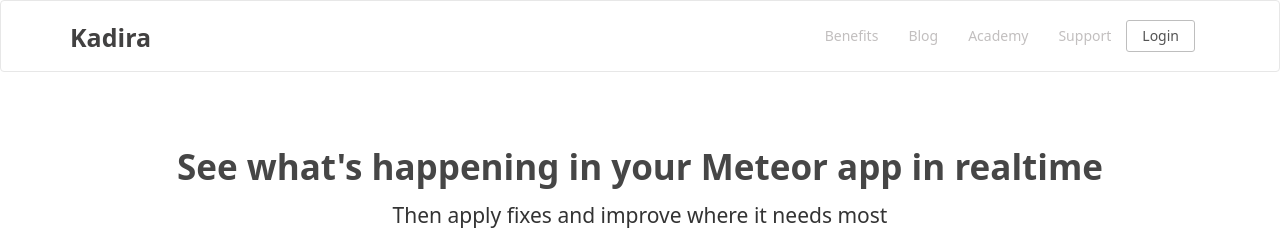
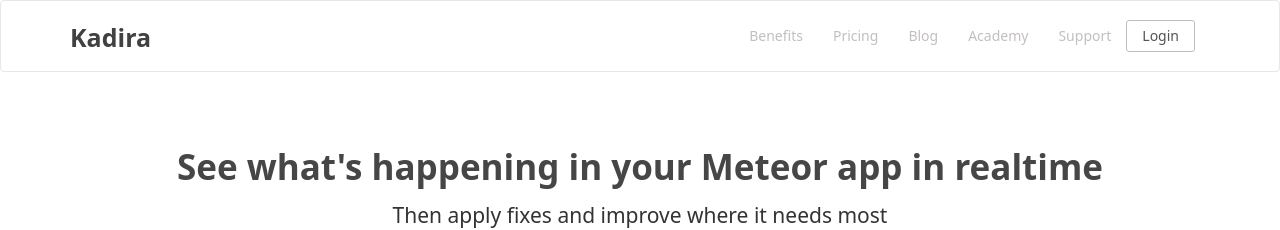
Before and after one commit to kadiraio/kadiraio.github.io, a Jekyll site: the page built from index.html, in a window 1280 px wide and 900 px high. Shown: the top 230 px of the window. Built offline with Jekyll 4.4.1, drawn with Linux system fonts in a browser that asks for light colours; the list of posts is cut into pages by our own code.

Commit message:
Placeholder for pricing page

```diff
--- a/_data/links.yml
+++ b/_data/links.yml
@@ -3,6 +3,10 @@
     caption: "Benefits"
     type: "benefits"
     link: "/#features"
+  -
+    caption: "Pricing"
+    type: "pricing"
+    link: "/pricing.html"
   -
     caption: "Blog"
     type: "blog"
--- a/_layouts/pricing.html
+++ b/_layouts/pricing.html
@@ -9,9 +9,9 @@
   {% assign page_type = "pricing" %}
   {% include header.html %}
 
-  <div class='col-md-7 col-md-offset-2 post'>
+  <div class='col-md-7 col-md-offset-2 post full-page-wo-header-footer'>
     <div style="margin: 40px 0 20px 0">
-      {% include page.html %}
+      PRICING_PAGE
     </div>
   </div>
 
--- /dev/null
+++ b/pricing.html
@@ -0,0 +1,3 @@
+---
+layout: pricing
+---
```
